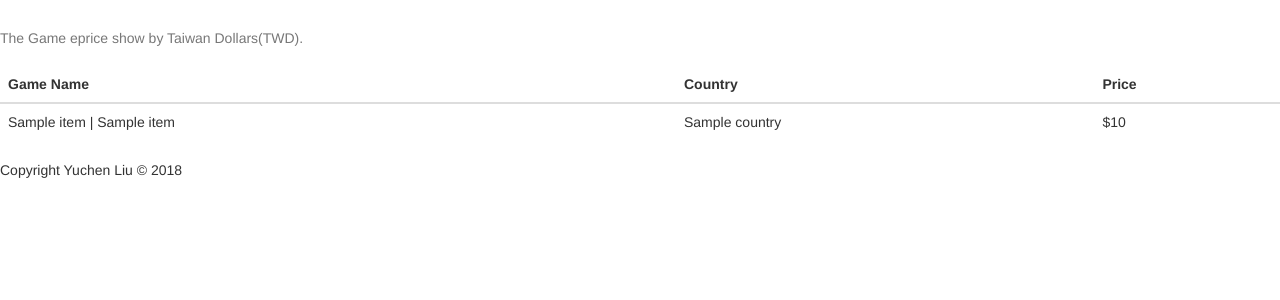
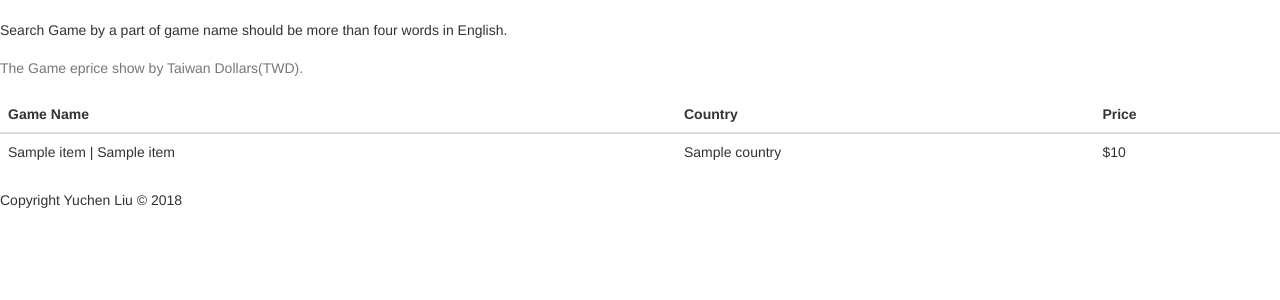
Before and after one commit to steny138/PyNintendoEPrice, a Flask app: template src/ns_web_api/web/templates/eprice.html in a window 1280 px wide. Shown: the part 52-352 px from the top of the page. Run offline with Flask 2, Linux system fonts and the light colour scheme; the template is opened without the code that fills it: most values are stand-ins (such as "Sample title", 1, 10 or a date in 2020); some libraries are stand-ins or nearby versions.

Commit message:
feat(find game): easy send search request with enter press and search game ignore case.

```diff
--- a/src/ns_web_api/web/main.py
+++ b/src/ns_web_api/web/main.py
@@ -5,7 +5,7 @@ from flask import Flask, render_template, send_from_directory
 from models import Eprice,CountryCurrency
 from rate import CurrencyRate
 from settings import db,app
-from bot.events.analyzer import analyzer
+from events.analyzer import analyzer
 
 import jieba
 
@@ -55,7 +55,7 @@ def eprice(game_name):
 
     if items.count() == 0:
         if re.search("([\u4e00-\u9fff]{2,}|[a-zA-Z]{4,})", game_name):
-            items = Eprice.query.filter(Eprice.name_tw.contains(game_name) | Eprice.name.contains(game_name))
+            items = Eprice.query.filter(Eprice.name_tw.ilike(f'%{game_name}%') | Eprice.name.ilike(f'%{game_name}%'))
 
     currency_rate = CurrencyRate()
     for item in items:
--- a/src/ns_web_api/web/templates/base.html
+++ b/src/ns_web_api/web/templates/base.html
@@ -29,7 +29,7 @@
         </ul>
         <form class="navbar-form navbar-left">
           <div class="form-group">
-            <input type="text" class="form-control" placeholder="Search" id="navbar-find-game-text">
+            <input type="text" class="form-control" placeholder="Search" id="navbar-find-game-text" onkeypress="if (event.keyCode == 13) {return false;}">
           </div>
           <button type="button" class="btn btn-default" id="navbar-find-game-button">Find Game</button>
           <script type="text/javascript">
@@ -39,6 +39,16 @@
                 var element = document.getElementById('navbar-find-game-text');
                 if(element.value > ""){
                     location.href = "/" + element.value;
+                }
+            });
+            var node = document.getElementById("navbar-find-game-text");
+            node.addEventListener("keyup", function(event) {
+                debugger;
+                event.preventDefault();
+                if (event.key === "Enter") {
+                  if(this.value > ""){
+                    location.href = "/" + this.value;
+                  }
                 }
             });
           </script>
--- a/src/ns_web_api/web/templates/eprice.html
+++ b/src/ns_web_api/web/templates/eprice.html
@@ -1,4 +1,9 @@
-{% extends "base.html" %} {% block title %} - {{ game_name }} - Nintendo EShop Price. - {% endblock %} {% block page_content %} {% if items %}
+{% extends "base.html" %} {% block title %} - {{ game_name }} - Nintendo EShop Price. - {% endblock %}
+{% block page_content %}
+{% if game_name | length < 4 %}
+    <p>Search Game by a part of game name should be more than four words in English.</p>
+{% endif %}
+{% if items %}
 <table class="table table-hover">
     <caption>
         <p> The Game eprice show by Taiwan Dollars(TWD).</p>
@@ -34,6 +39,7 @@
     </tbody>
 </table>
 {% endif %}
+
 <footer>
     Copyright Yuchen Liu © 2018
 </footer>
```
